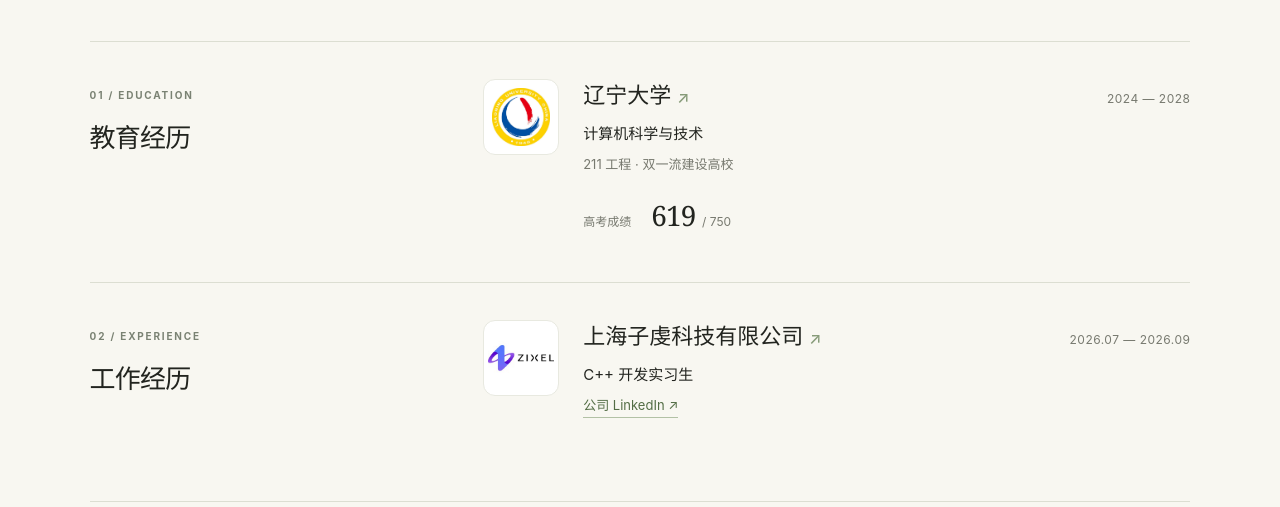
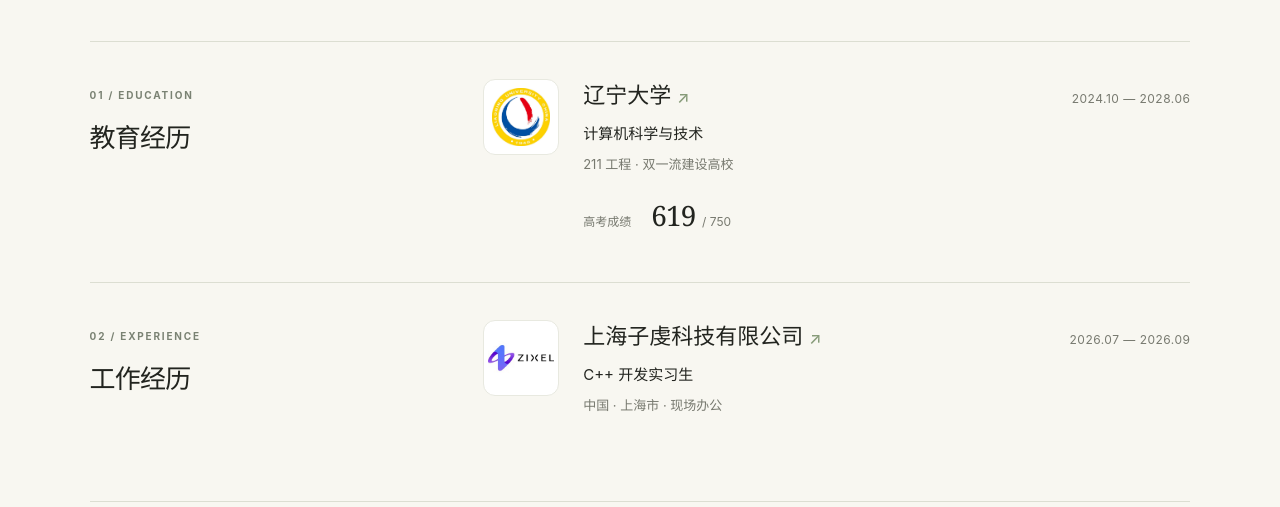
Before and after one commit to Zguoxu/Zguoxu.github.io, a Jekyll site: the page built from index.html, in a window 1280 px wide. Shown: the part 839-1346 px from the top of the page. Built offline with Jekyll 4.4.1, drawn with Linux system fonts in a browser that asks for light colours.

Commit message:
Update education and internship details

```diff
--- a/index.html
+++ b/index.html
@@ -12,7 +12,7 @@ layout: default
     <div class="profile-detail profile-entry">
       <div class="profile-logo"><img src="{{ '/assets/images/liaoning-university.jpg' | relative_url }}" alt="" width="554" height="554"></div>
       <div class="profile-entry-content">
-        <div class="profile-entry-heading"><h3><a href="https://www.lnu.edu.cn/" target="_blank" rel="noopener noreferrer">辽宁大学 <span aria-hidden="true">↗</span></a></h3><span class="profile-dates">2024 — 2028</span></div>
+        <div class="profile-entry-heading"><h3><a href="https://www.lnu.edu.cn/" target="_blank" rel="noopener noreferrer">辽宁大学 <span aria-hidden="true">↗</span></a></h3><span class="profile-dates">2024.10 — 2028.06</span></div>
         <p class="profile-role">计算机科学与技术</p>
         <p class="profile-note">211 工程 · 双一流建设高校</p>
         <div class="profile-fact"><span>高考成绩</span><strong>619 <small>/ 750</small></strong></div>
@@ -26,7 +26,7 @@ layout: default
       <div class="profile-entry-content">
         <div class="profile-entry-heading"><h3><a href="https://www.linkedin.com/company/zcad-ai/home/" target="_blank" rel="noopener noreferrer">上海子虔科技有限公司 <span aria-hidden="true">↗</span></a></h3><span class="profile-dates">2026.07 — 2026.09</span></div>
         <p class="profile-role">C++ 开发实习生</p>
-        <p class="profile-note"><a class="inline-link" href="https://www.linkedin.com/company/zcad-ai/home/" target="_blank" rel="noopener noreferrer">公司 LinkedIn ↗</a></p>
+        <p class="profile-note">中国 · 上海市 · 现场办公</p>
       </div>
     </div>
   </section>
```
